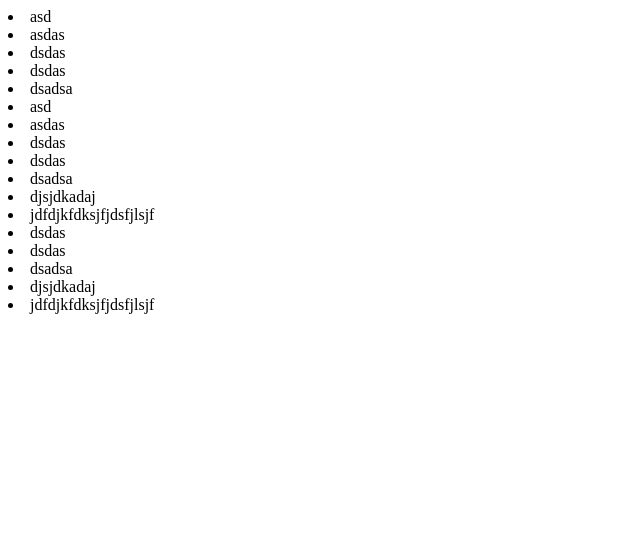
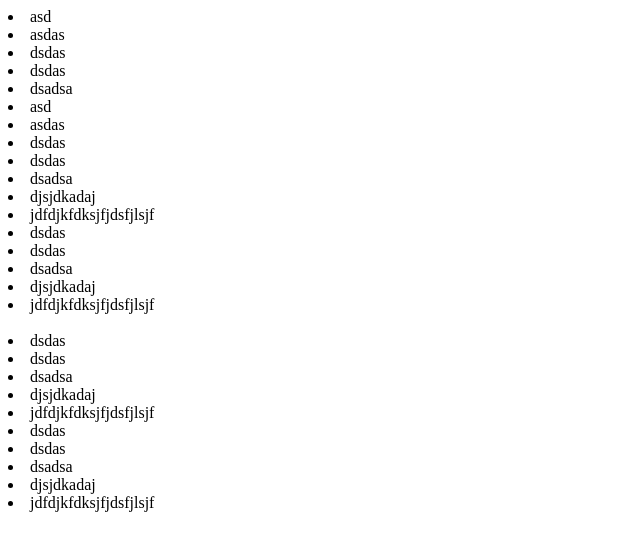
Before and after one commit to SimonCoding96/test, a plain HTML site: page index.html in a window 1280 px wide. Shown: the whole page, without its empty margins (0-640 px from the left). Drawn offline with Linux system fonts and the light colour scheme.

Commit message:
TEST WORLD

```diff
--- a/index.html
+++ b/index.html
@@ -24,5 +24,16 @@
     <li>dsadsa</li>
     <li>djsjdkadaj</li>
     <li>jdfdjkfdksjfjdsfjlsjf</li>
+    <br>
+    <li>dsdas</li>
+    <li>dsdas</li>
+    <li>dsadsa</li>
+    <li>djsjdkadaj</li>
+    <li>jdfdjkfdksjfjdsfjlsjf</li>
+    <li>dsdas</li>
+    <li>dsdas</li>
+    <li>dsadsa</li>
+    <li>djsjdkadaj</li>
+    <li>jdfdjkfdksjfjdsfjlsjf</li>
 </body>
 </html>
```
